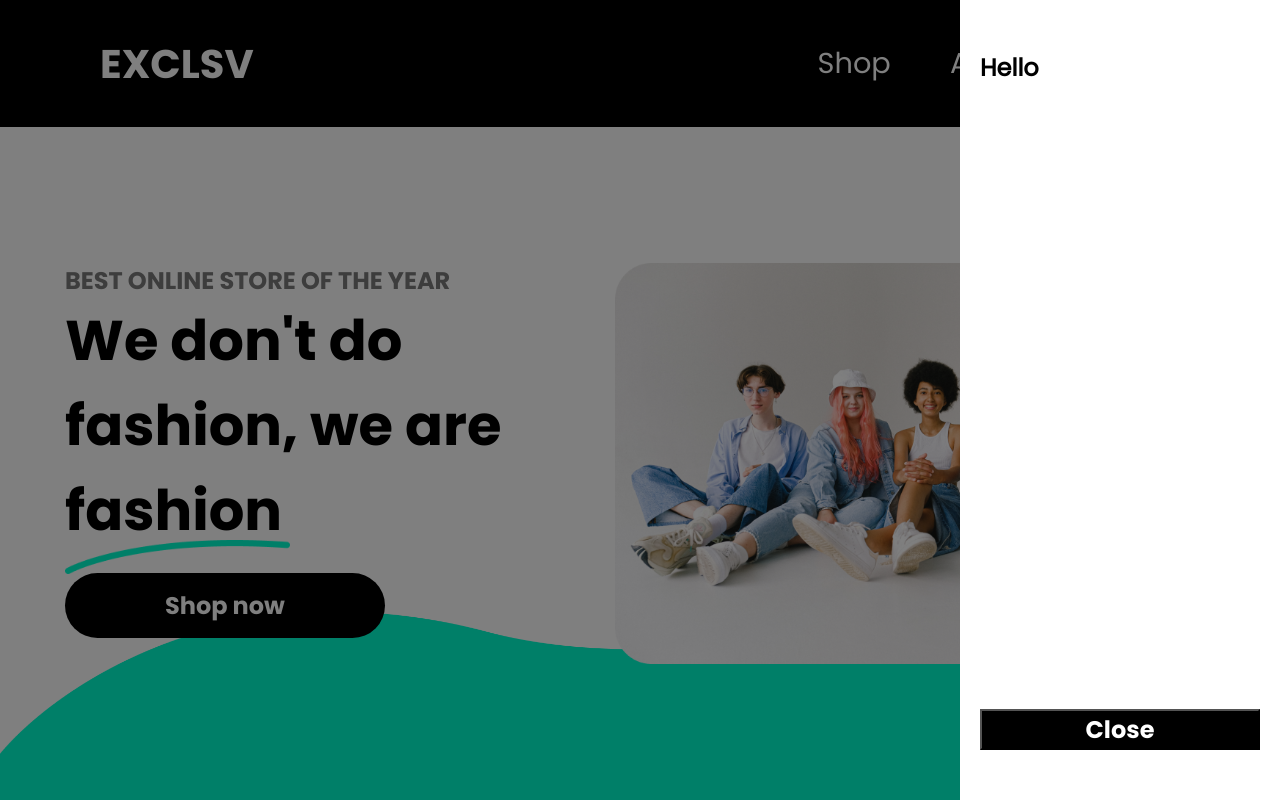
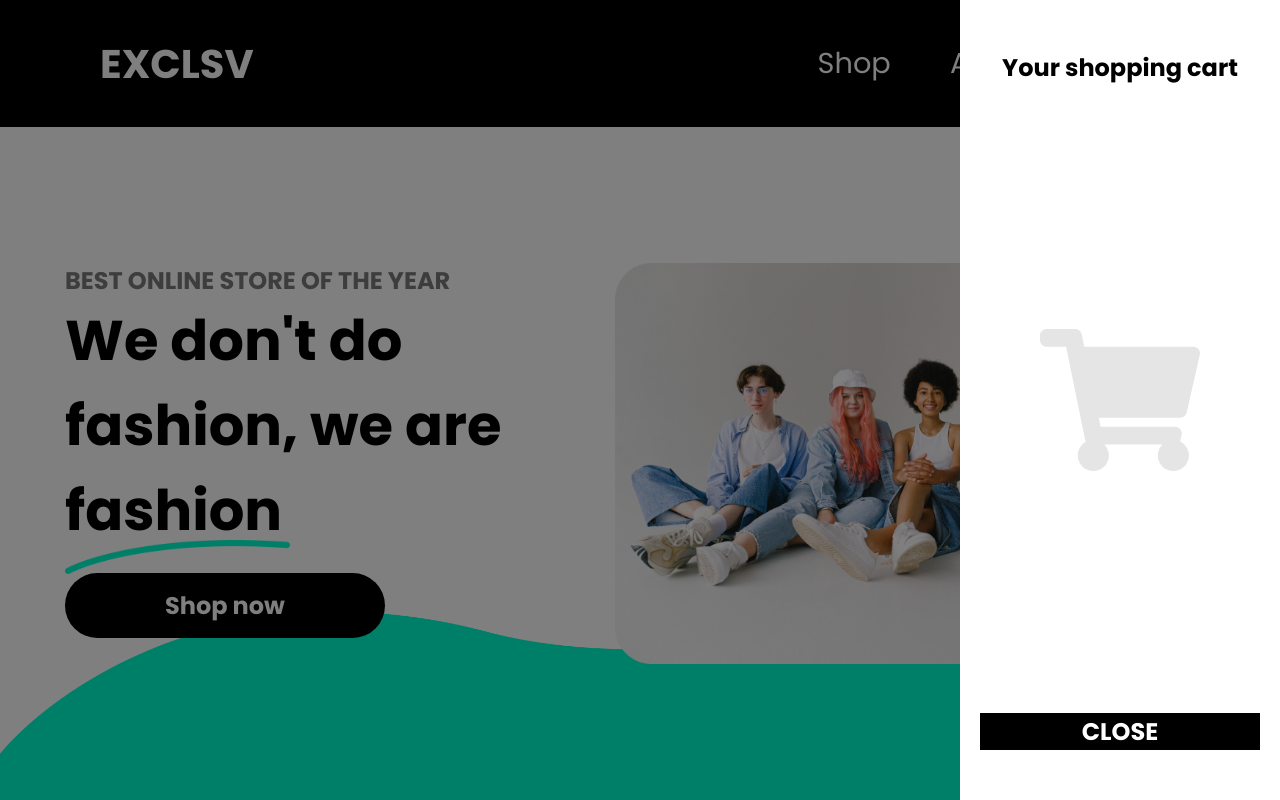
Before and after one commit to BigsizeJ/e-commerce, a React (Vite) app: page / in a window 1280 px wide. Both pictures are taken after a click on the button 1122 px from the left and 63 px from the top of the page. Built offline with nearby package versions, Linux system fonts and the light colour scheme.

Commit message:
adding search and fixing product styles

```diff
--- a/src/App.tsx
+++ b/src/App.tsx
@@ -3,14 +3,17 @@ import Navbar from "./components/Navbar";
 import { FontStyle } from "./styles/GlobalStyles";
 import wave from "./assets/wave.png";
 import AnimatedRoute from "./page/AnimatedRoute";
+import { StoreProvider } from "./context/StoreContext";
 
 const App = () => {
   return (
     <Wrapper>
-      <FontStyle />
-      <Navbar />
-      <AnimatedRoute />
-      <img className="wave" src={wave} />
+      <StoreProvider>
+        <FontStyle />
+        <Navbar />
+        <AnimatedRoute />
+        <img className="wave" src={wave} />
+      </StoreProvider>
     </Wrapper>
   );
 };
--- a/src/components/Cart.tsx
+++ b/src/components/Cart.tsx
@@ -1,6 +1,7 @@
 import { useState, useEffect, Dispatch, SetStateAction } from "react";
 import styled from "styled-components";
 import { motion } from "framer-motion";
+import { FaShoppingCart } from "react-icons/fa";
 
 interface Props {
   props: {
@@ -10,6 +11,8 @@ interface Props {
 }
 
 const Cart = ({ props }: Props) => {
+  const [empty, isEmpty] = useState<boolean>(true);
+
   return (
     <Wrapper
       initial={{ x: "-100vw" }}
@@ -23,8 +26,8 @@ const Cart = ({ props }: Props) => {
         exit={{ x: "110vw" }}
         transition={{ duration: 1 }}
       >
-        <h1>Hello</h1>
-
+        <h1>Your shopping cart</h1>
+        {empty && <FaShoppingCart />}
         <button onClick={() => props.showCart(false)}>Close</button>
       </CartModal>
     </Wrapper>
@@ -59,11 +62,26 @@ const CartModal = styled(motion.div)`
   justify-content: space-between;
   padding: 50px 20px;
   width: 25%;
+  position: relative;
+  h1 {
+    font-size: 1.5rem;
+    font-family: PoppinsBold;
+    text-align: center;
+  }
+  svg {
+    color: #e5e5e5;
+    margin: auto;
+    inset: 0 0 0 0;
+    font-size: 10rem;
+    position: absolute;
+  }
   button {
+    border: none;
     background-color: black;
     font-family: PoppinsBold;
     color: White;
     font-size: 1.5rem;
+    text-transform: uppercase;
     cursor: pointer;
     transition: 200ms ease-in-out;
     &:hover {
--- a/src/components/Filter.tsx
+++ b/src/components/Filter.tsx
@@ -1,9 +1,21 @@
+import { Dispatch, SetStateAction } from "react";
 import styled from "styled-components";
 
-const Filter = () => {
+interface SearchProps {
+  props: {
+    search: string;
+    setSearch: Dispatch<SetStateAction<string>>;
+  };
+}
+
+const Filter = ({ props }: SearchProps) => {
   return (
     <Wrapper>
-      <input type={"search"} placeholder={"Search Product"} />
+      <input
+        type={"search"}
+        placeholder={"Search Product"}
+        onChange={(e) => props.setSearch(e.target.value)}
+      />
     </Wrapper>
   );
 };
@@ -15,10 +27,10 @@ const Wrapper = styled.div`
   input {
     outline: none;
     padding: 1px 3px;
-    font-size: 1.5rem;
+    font-size: 1.3rem;
     font-family: Poppins;
     border: none;
-    border-bottom: 2px solid black;
+    border-bottom: 2px solid #e5e5e5;
     width: 100%;
   }
 `;
--- a/src/components/Navbar.tsx
+++ b/src/components/Navbar.tsx
@@ -69,6 +69,7 @@ const Wrapper = styled.div`
           height: 55px;
           border: none;
           border-radius: 50px;
+          background-color: whitesmoke;
           transition: transform 200ms ease-in-out;
           cursor: pointer;
           svg {
--- a/src/components/Product.tsx
+++ b/src/components/Product.tsx
@@ -3,6 +3,8 @@ import { useEffect, useState } from "react";
 import ReactLoading from "react-loading";
 
 import axios from "axios";
+import { useStore } from "../hooks/customHooks";
+import { StoreAction } from "../context/StoreContext";
 
 interface Product {
   title: string;
@@ -10,17 +12,23 @@ interface Product {
   price: string;
 }
 
-const Product = () => {
+interface Prop {
+  props: { search: string };
+}
+
+const Product = ({ props }: Prop) => {
   const [loading, setLoading] = useState<boolean>(true);
   const [subscribe, setSubscribe] = useState<boolean>(true);
-  const [data, setData] = useState<Product[]>([]);
+  const { products, dispatch } = useStore();
   useEffect(() => {
     const fetch = async () => {
+      if (products === null) setSubscribe(true);
       if (subscribe) {
         try {
           const product = await axios.get("https://fakestoreapi.com/products");
           const data = await product.data;
-          setData(data);
+          dispatch({ type: StoreAction.GET, payload: data });
+
           setLoading(false);
         } catch (error) {}
       }
@@ -30,15 +38,20 @@ const Product = () => {
     return () => setSubscribe(false);
   });
 
+  const filteredSearchProducts = (products || []).filter((prod: Product) =>
+    prod.title.toLowerCase().includes(props.search.toLowerCase())
+  );
+
   return (
     <Wrapper>
       <div className="prod-grid">
-        {data &&
-          data.map((prod) => (
+        {products &&
+          filteredSearchProducts.map((prod: Product) => (
             <div className="prod-item">
               <div className="prod-img">
                 <img className="prod-img" src={prod.image} alt="" />
               </div>
+              <div className="divider"></div>
               <div className="prod-hero">
                 <p>{prod.title}</p>
                 <button>Add to cart</button>
@@ -69,9 +82,14 @@ const Wrapper = styled.div`
   }
   .prod-grid {
     display: grid;
-    grid-template-columns: repeat(auto-fill, minmax(250px, 1fr));
+    grid-template-columns: repeat(auto-fill, minmax(200px, 1fr));
 
     grid-gap: 10px;
+    .divider {
+      width: 100%;
+      height: 1px;
+      background-color: #e5e5e5;
+    }
     .prod-item {
       width: 100%;
       display: flex;
@@ -79,8 +97,8 @@ const Wrapper = styled.div`
       justify-content: space-between;
 
       flex-direction: column;
-      border: 2px solid black;
-      box-shadow: 0px 0px 10px rgba(0, 0, 0, 0.2);
+      border: 1px solid #e5e5e5;
+      border-radius: 10px;
       .prod-img {
         flex: 1;
         display: flex;
@@ -98,8 +116,7 @@ const Wrapper = styled.div`
         display: flex;
         flex-direction: column;
         padding: 10px;
-        color: white;
-        background-color: black;
+        color: black;
         p {
           display: -webkit-box;
           -webkit-line-clamp: 2;
@@ -112,8 +129,10 @@ const Wrapper = styled.div`
           font-family: PoppinsBold;
           font-size: 1rem;
           border: none;
-          background-color: white;
 
+          background-color: black;
+
+          color: white;
           cursor: pointer;
         }
       }
--- /dev/null
+++ b/src/context/StoreContext.tsx
@@ -0,0 +1,50 @@
+import { createContext, Reducer, useReducer } from "react";
+
+export const StoreContext = createContext<any>({});
+
+interface Children {
+  children: React.ReactNode;
+}
+
+interface Product {
+  title: string;
+  image: string;
+  price: string;
+}
+
+interface State {
+  products: Product[] | null | {};
+}
+
+export enum StoreAction {
+  GET = "get",
+}
+
+interface Action {
+  type: StoreAction;
+  payload: [] | {};
+}
+
+const StoreReducer = (state: State, action: Action) => {
+  switch (action.type) {
+    case StoreAction.GET:
+      return {
+        ...state,
+        products: action.payload,
+      };
+    default:
+      return state;
+  }
+};
+
+export const StoreProvider = ({ children }: Children) => {
+  const [state, dispatch] = useReducer<Reducer<State, Action>>(StoreReducer, {
+    products: null,
+  });
+
+  return (
+    <StoreContext.Provider value={{ ...state, dispatch }}>
+      {children}
+    </StoreContext.Provider>
+  );
+};
--- /dev/null
+++ b/src/hooks/customHooks.tsx
@@ -0,0 +1,6 @@
+import { StoreContext } from "../context/StoreContext";
+import { useContext } from "react";
+
+export const useStore = () => {
+  return useContext(StoreContext);
+};
--- a/src/page/Home.tsx
+++ b/src/page/Home.tsx
@@ -3,14 +3,16 @@ import cover from "../assets/cover.png";
 import highlight from "../assets/highlight.png";
 import { Link } from "react-router-dom";
 import { motion } from "framer-motion";
-
 import { useEffect } from "react";
+import { useStore } from "../hooks/customHooks";
+import { StoreAction } from "../context/StoreContext";
 
 const Home = () => {
+  const { dispatch } = useStore();
   useEffect(() => {
     const wave = document.querySelector(".wave") as HTMLElement;
     wave.style.display = "block";
-
+    dispatch({ type: StoreAction.GET, payload: null });
     return () => {};
   }, []);
 
--- a/src/page/Store.tsx
+++ b/src/page/Store.tsx
@@ -2,23 +2,30 @@ import styled from "styled-components";
 import Filter from "../components/Filter";
 import Product from "../components/Product";
 import { motion } from "framer-motion";
-import { useEffect } from "react";
+import { useEffect, useState } from "react";
 
-const Store = () => {
+interface SearchProps {
+  props: string;
+}
+
+const Store = ({ props }: SearchProps) => {
+  const [search, setSearch] = useState<string>("");
+
   useEffect(() => {
     const wave = document.querySelector(".wave") as HTMLElement;
     wave.style.display = "none";
 
     return () => {};
   }, []);
+
   return (
     <Wrapper
       initial={{ opacity: 0, x: 100 }}
       animate={{ opacity: 1, x: 0 }}
       exit={{ opacity: 0, x: 100 }}
     >
-      <Filter />
-      <Product />
+      <Filter props={{ search, setSearch }} />
+      <Product props={{ search }} />
     </Wrapper>
   );
 };
```
Also changed, not shown: src/components/SearchBox..tsx (deleted, +0 -13 lines).
